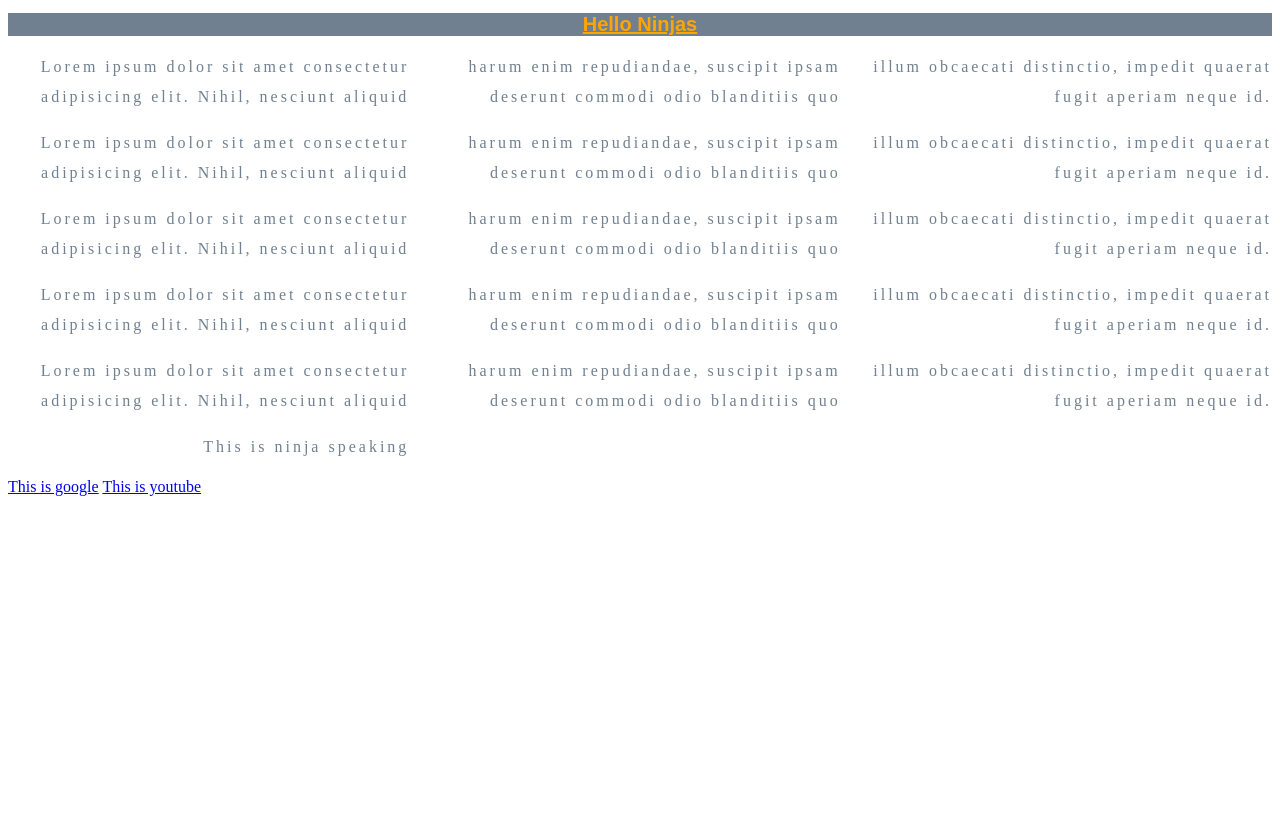
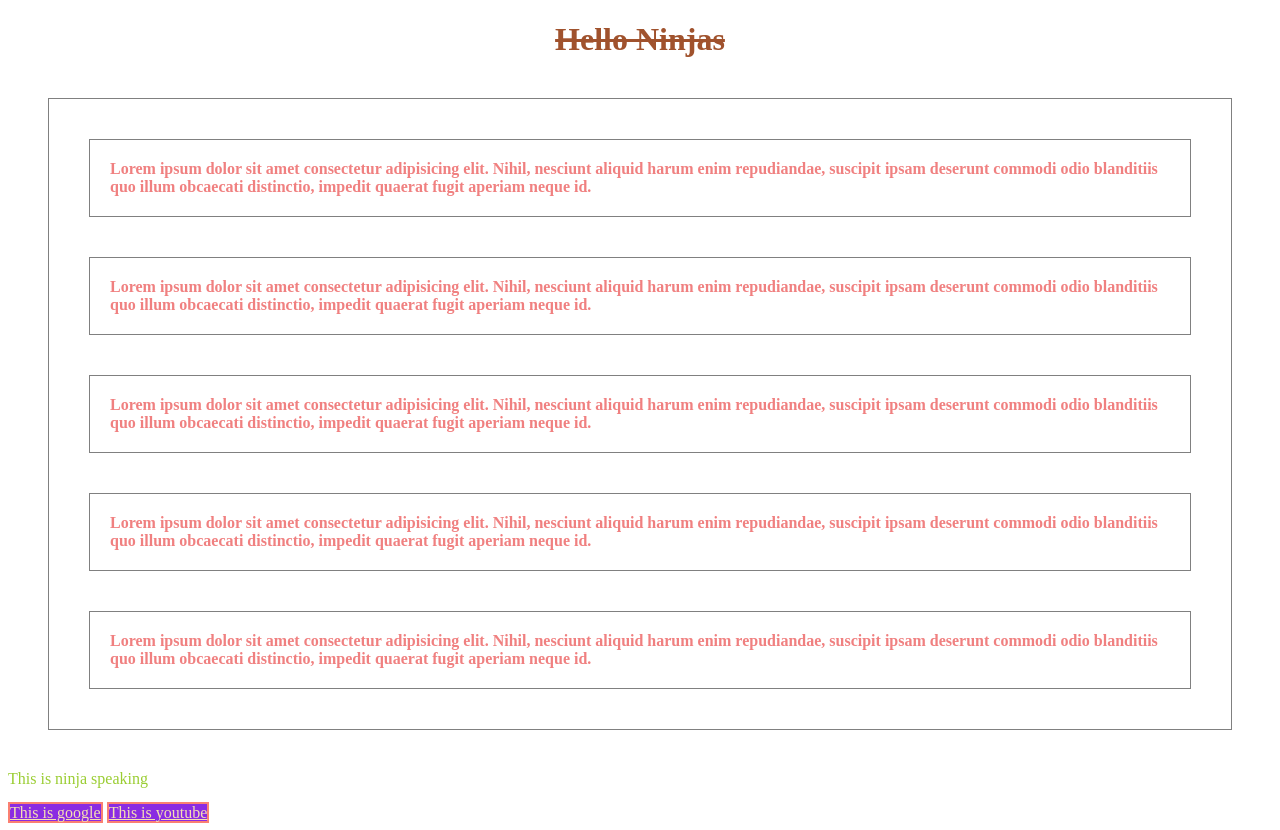
Before and after one commit to hamzarauf1/html-css-crash-course, a plain HTML site: page about.html in a window 1280 px wide. Before the commit the page ends 800 px from the top, so only its background shows below. Drawn offline with Linux system fonts and the light colour scheme.

Commit message:
revised selectors and declarations in css

```diff
--- a/styles.css
+++ b/styles.css
@@ -1,4 +1,4 @@
-h1 {
+/* h1 {
   color: orange;
   background-color: slategray;
   font-size: 20px;
@@ -25,3 +25,33 @@ li {
   list-style-type: none;
   text-shadow: 2px 2px lightgray;
 }
+ */
+
+h1 {
+  color: sienna;
+  text-align: center;
+  text-decoration: line-through;
+}
+div {
+  color: crimson;
+  border: 1px solid grey;
+  margin: 40px;
+  font-weight: bold;
+}
+
+div p {
+  border: inherit;
+  margin: inherit;
+  padding: 20px;
+  color: lightcoral;
+}
+
+p {
+  color: yellowgreen;
+}
+
+a[href$="com"] {
+  color: wheat;
+  background-color: blueviolet;
+  border: 2px solid salmon;
+}
```
